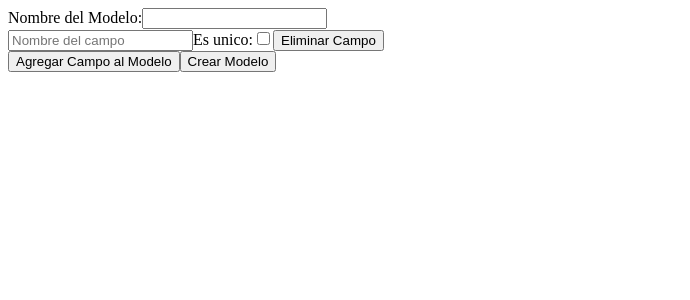
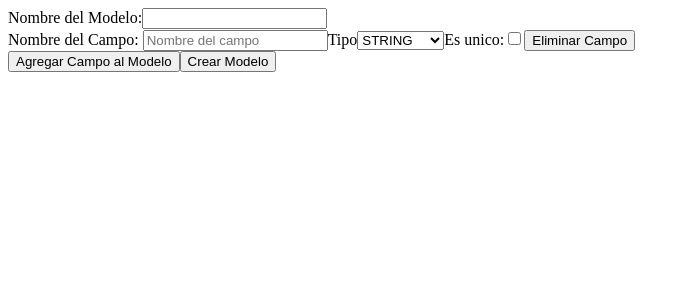
Before and after one commit to TadeoPariani/DataBaseGenerator, a Next.js app in the folder app/: page /home in a window 1280 px wide. Shown: the top 300 px of the page, without its empty margins (0-690 px from the left). Built offline with nearby package versions, Linux system fonts and the light colour scheme.

Commit message:
Select de tipo

```diff
--- a/app/src/components/CrearCampo.jsx
+++ b/app/src/components/CrearCampo.jsx
@@ -1,8 +1,16 @@
 import React from 'react';
 
-const CrearCampo = ({ nombreCampo, onNombreChange, onUnicoChange, onEliminar }) => {
+const CrearCampo = ({
+  nombreCampo,
+  onNombreChange,
+  onUnicoChange,
+  onTipoChange,
+  onEliminar
+  }) => {
+
   return (
     <div>
+      <label>Nombre del Campo: </label>
       <input
         type="text"
         placeholder="Nombre del campo"
@@ -10,6 +18,20 @@ const CrearCampo = ({ nombreCampo, onNombreChange, onUnicoChange, onEliminar })
         onChange={(e) => onNombreChange(e.target.value)}
       />
 
+      <label>
+        Tipo
+        <select
+          onChange={(e) => onTipoChange(e.target.value)}>
+          <option value="STRING">STRING</option>
+          <option value="CHAR">CHAR</option>
+          <option value="INTEGER">INTEGER</option>
+          <option value="REAL">REAL</option>
+          <option value="DECIMAL">DECIMAL</option>
+          <option value="BOOLEAN">BOOLEAN</option>
+          <option value="DATE">DATE</option>
+          <option value="ENUM">ENUM</option>
+        </select>
+      </label>
 
       <label>
         Es unico:
@@ -18,8 +40,6 @@ const CrearCampo = ({ nombreCampo, onNombreChange, onUnicoChange, onEliminar })
         onChange={(e) => onUnicoChange(e.target.checked)}
         />
       </label>
-
-
       <button type="button" onClick={onEliminar}>Eliminar Campo</button>
     </div>
   );
--- a/app/src/pages/api/crearModelo.js
+++ b/app/src/pages/api/crearModelo.js
@@ -3,11 +3,11 @@ import Sequelize from 'sequelize'; // Asegúrate de importar tu instancia de seq
 import { definirModelo } from '../api/definirModelo';
 
 export default function handler(req, res) {
+
     if (req.method === 'POST') {
       const { nombre, campos } = req.body;
       console.log(nombre, campos)
       const Modelo = definirModelo(nombre, campos)
-
 
 
 
--- a/app/src/pages/api/definirModelo.js
+++ b/app/src/pages/api/definirModelo.js
@@ -2,24 +2,21 @@ import { Sequelize, DataTypes, Model } from 'sequelize'
 
 export function definirModelo(nombre, campos) {
 
-    console.log("ESTO ES DEFINIR MODELO ", nombre, campos[2]);
+    console.log("ESTO ES DEFINIR MODELO ", nombre, campos);
     const modelDefinition = {};
 
     campos.forEach(campo => {
-        const { nombre: nombreCampo, esUnico } = campo;
-        // Define las propiedades específicas de cada campo
+        const { nombre: nombreCampo, tipo, esUnico } = campo;
         modelDefinition[nombreCampo] = {
-            type: DataTypes.STRING, // Puedes ajustar el tipo según lo que necesites
+            type: DataTypes[tipo],
             unique: esUnico,
-            allowNull: true, // Ajusta según sea necesario
-            // Otras propiedades como defaultValue, tamaño de string, etc.
+            allowNull: true,
         };
-
     });
 
     console.log("ESTA ES LA DEFINICON DEL MODELO: ", modelDefinition)
 
-    //   const Modelo = sequelize.define(nombre, modelDefinition);
+    const Modelo = sequelize.define(nombre, modelDefinition);
 
     //   return Modelo;
 }
--- a/app/src/pages/home.jsx
+++ b/app/src/pages/home.jsx
@@ -8,7 +8,7 @@ export default function CrearModelo() {
   const [Campos, setCampos] = useState([{ nombre: ''}]);
 
   const agregarCampo = () => {
-    setCampos([...Campos, { nombre: '', esUnico : false }]);
+    setCampos([...Campos, { nombre: '', tipo: '', esUnico : false }]);
   };
 
   const eliminarPropiedad = (index) => {
@@ -26,6 +26,12 @@ export default function CrearModelo() {
   const handleUnicoChange = (valor, index) => {
     const nuevosCampos = [...Campos];
     nuevosCampos[index].esUnico = valor;
+    setCampos(nuevosCampos);
+  };
+
+  const handleTipoChange = (valor, index) => {
+    const nuevosCampos = [...Campos];
+    nuevosCampos[index].tipo = valor;
     setCampos(nuevosCampos);
   };
 
@@ -73,6 +79,7 @@ export default function CrearModelo() {
             key={index}
             nombreCampo={campo.nombre}
             onNombreChange={(valor) => handleNombreChange(valor, index)}
+            onTipoChange={(valor) => handleTipoChange(valor, index)}
             onUnicoChange={(valor) => handleUnicoChange(valor, index)}
             onEliminar={() => eliminarPropiedad(index)}
           />
```
